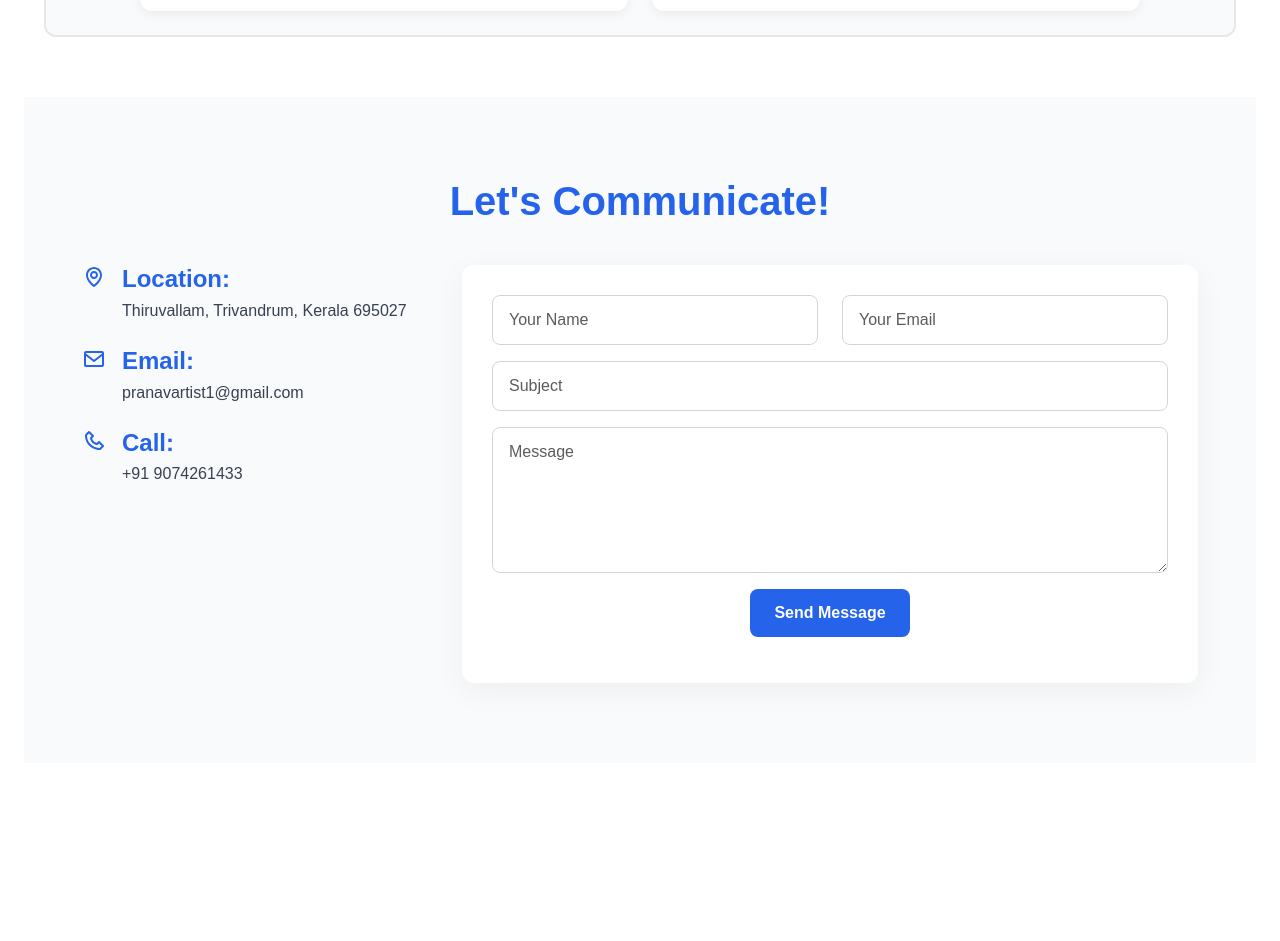
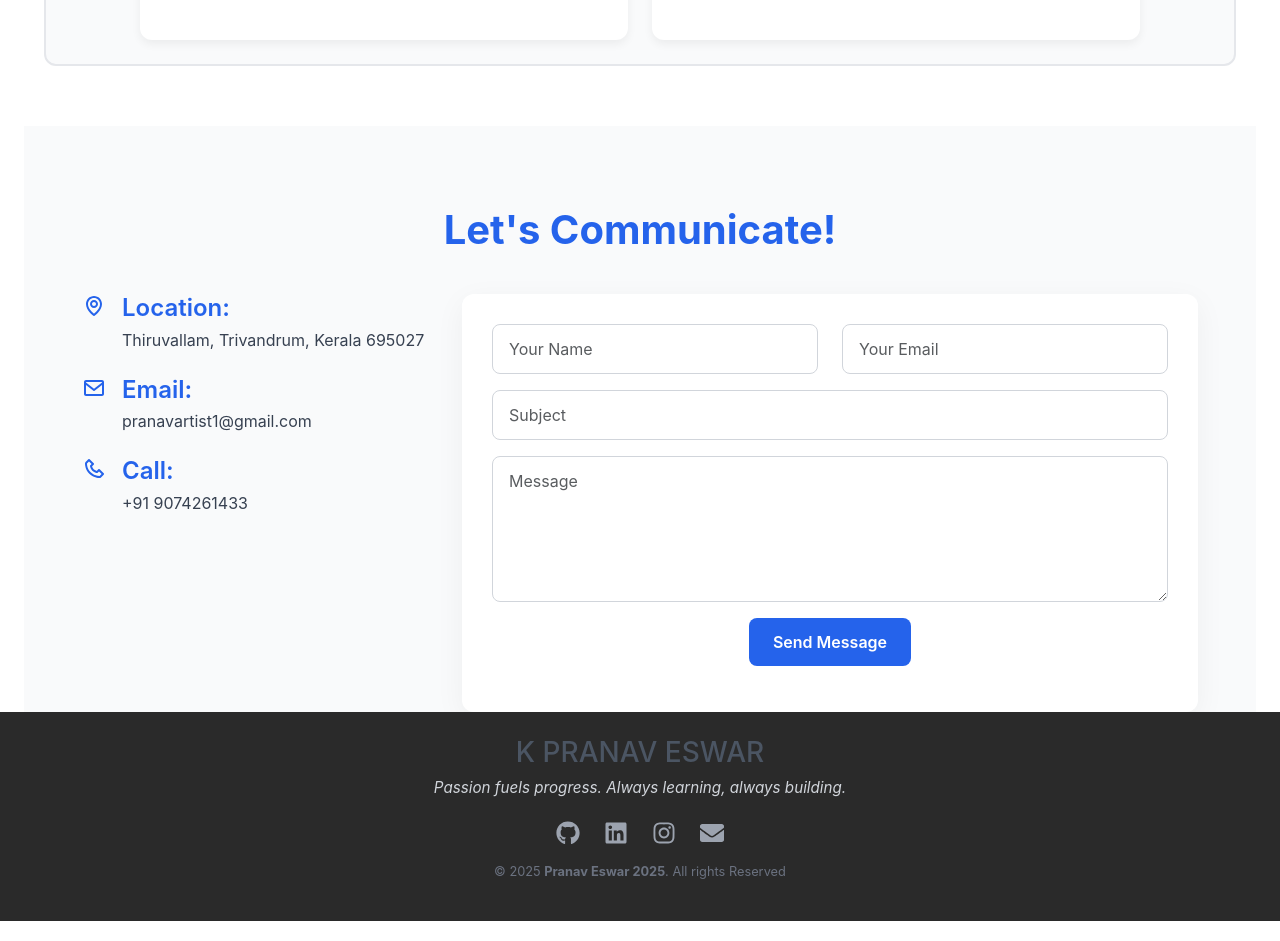
Before and after one commit to K-PranavEswar/K-PranavEswar.github.io, a React (Vite) app: page / in a window 1280 px wide. Shown: the part 5263-6204 px from the top of the page. Built offline with nearby package versions, Linux system fonts and the light colour scheme; a small style sheet from the web is missing.

Commit message:
latest committed

```diff
--- a/src/App.css
+++ b/src/App.css
@@ -9,7 +9,7 @@
 html,
 body {
   width: 100%;
-  height: 100%;
+  min-height: 100vh;
   font-family: 'Inter', sans-serif;
   background-color: #ffffff;
   scroll-behavior: smooth;
@@ -21,24 +21,25 @@ body {
   display: flex;
   flex-direction: column;
   min-height: 100vh;
-  max-width: 1280px;
-  margin: 0 auto;
-  padding: 2rem 1rem;
   width: 100%;
+  margin: 0;
+  padding: 0;
+  box-sizing: border-box;
+  overflow-x: hidden;
 }
 
 /* === Main Content === */
 main {
-  flex-grow: 1;
+  flex: 1 0 auto;
   width: 100%;
 }
 
-/* === Card Styling (Reusable Block) === */
+/* === Card Styling === */
 .card {
   padding: 2em;
   border-radius: 12px;
   box-shadow: 0 4px 12px rgba(0, 0, 0, 0.05);
-  background-color: #f8f9fa;
+  background-color: #ffffff;
   margin-bottom: 2rem;
   transition: transform 0.3s ease;
 }
@@ -56,10 +57,11 @@ footer {
   color: #4b5563;
   font-size: 0.875rem;
   width: 100%;
-  position: relative;
+  margin-top: auto;
   z-index: 10;
 }
 
+/* Footer Text & Icons */
 .footer-quote {
   margin-bottom: 1rem;
   font-size: 0.95rem;
@@ -97,22 +99,72 @@ footer {
   font-size: 0.8rem;
 }
 
+/* === Scroll To Top Button === */
+.scroll-arrow {
+  position: fixed;
+  bottom: 1.5rem;
+  right: 1.5rem;
+  background-color: #2563eb;
+  color: white;
+  border-radius: 50%;
+  padding: 0.9rem;
+  font-size: 1.4rem;
+  cursor: pointer;
+  box-shadow: 0 4px 8px rgba(0, 0, 0, 0.2);
+  z-index: 9999;
+  opacity: 0;
+  pointer-events: none;
+  transition: opacity 0.3s ease, transform 0.3s ease;
+}
+
+.scroll-arrow.show {
+  opacity: 1;
+  pointer-events: auto;
+  transform: translateY(0);
+  animation: fadeInUp 0.3s ease forwards;
+}
+
+.scroll-arrow.hide {
+  opacity: 0;
+  pointer-events: none;
+  animation: fadeOutDown 0.3s ease forwards;
+}
+
+.scroll-arrow:hover {
+  background-color: #1e40af;
+  transform: scale(1.08);
+}
+
+@keyframes fadeInUp {
+  from {
+    opacity: 0;
+    transform: translateY(20px);
+  }
+  to {
+    opacity: 1;
+    transform: translateY(0);
+  }
+}
+
+@keyframes fadeOutDown {
+  from {
+    opacity: 1;
+    transform: translateY(0);
+  }
+  to {
+    opacity: 0;
+    transform: translateY(20px);
+  }
+}
+
 /* === Responsive Breakpoints === */
 @media (max-width: 991px) {
-  #root {
-    padding: 1.5rem 1rem;
-  }
-
   .card {
     padding: 1.5em;
   }
 }
 
 @media (max-width: 576px) {
-  #root {
-    padding: 1.2rem 0.8rem;
-  }
-
   .card {
     padding: 1.2em;
   }
@@ -120,4 +172,15 @@ footer {
   .footer-icons {
     gap: 1rem;
   }
+
+  .footer-quote {
+    font-size: 0.85rem;
+  }
+
+  .scroll-arrow {
+    bottom: 1rem;
+    right: 1rem;
+    font-size: 1.2rem;
+    padding: 0.7rem;
+  }
 }
--- a/src/App.jsx
+++ b/src/App.jsx
@@ -9,7 +9,7 @@ import Contact from './components/Contact';
 import Footer from './components/Footer';
 import Scroll from './components/Scroll';
 import 'bootstrap-icons/font/bootstrap-icons.css';
-
+import './App.css';
 // Animation on Scroll
 import AOS from 'aos';
 import 'aos/dist/aos.css';
@@ -20,7 +20,7 @@ function App() {
   }, []);
 
   return (
-    <div className="flex flex-col min-h-screen font-sans bg-white text-gray-800">
+    <div className="flex flex-col min-h-screen font-sans text-gray-800">
       <Header />
       <main className="flex-1 w-full max-w-7xl px-4 sm:px-6 lg:px-10 py-10 mx-auto">
         <section id="home" data-aos="fade-up">
@@ -46,9 +46,8 @@ function App() {
         <section id="contact" data-aos="fade-up" className="mt-16">
           <Contact />
         </section>
-      </main>
+      </main> <Footer />
       <Scroll />
-      <Footer />
     </div>
   );
 }
--- a/src/components/Footer.jsx
+++ b/src/components/Footer.jsx
@@ -5,6 +5,7 @@ const Footer = () => {
   return (
     <footer className="footer">
       <div className="footer-inner">
+        <h3>K PRANAV ESWAR</h3>
         <p className="footer-quote">
           Passion fuels progress. Always learning, always building.
         </p>
--- a/src/components/css/Contact.css
+++ b/src/components/css/Contact.css
@@ -119,3 +119,15 @@ button[type="submit"]:hover {
     width: 100%;
   }
 }
+.contact-section {
+  padding: 80px 20px;
+  background-color: #f9fafb;
+  text-align: center;
+  opacity: 0;
+  animation: fadeInContact 3s ease forwards;
+
+  /* Ensure no extra height is added */
+  margin-bottom: 0;
+  padding-bottom: 0;
+  overflow: hidden;
+}
--- a/src/components/css/Footer.css
+++ b/src/components/css/Footer.css
@@ -1,19 +1,19 @@
 footer {
-  background-color: #1f1f1f; /* dark neutral */
+  background-color: #1f1f1f;
   color: #9ca3af;
   font-size: 0.875rem;
   position: relative;
   z-index: 10;
-  right:0%;
-  top:500px;
+  width: 100%;
   font-family: 'Inter', sans-serif;
-  width: 100%;
+  margin-top: auto; /* Pushes footer to bottom */
+  padding: 2rem 1rem 1.5rem;
+  box-sizing: border-box;
 }
 
 .footer-inner {
-  max-width: 1200px; /* Or 1200px if you prefer */
+  max-width: 1200px;
   margin: 0 auto;
-  padding: 2rem 1rem;
   text-align: center;
 }
 
@@ -32,6 +32,7 @@ footer {
   justify-content: center;
   gap: 1.5rem;
   margin-bottom: 1rem;
+  flex-wrap: wrap;
 }
 
 .footer-icons a {
@@ -53,3 +54,19 @@ footer {
   font-size: 0.8rem;
   margin-top: 0.5rem;
 }
+
+/* === Responsive Footer Fixes === */
+@media (max-width: 576px) {
+  .footer-quote {
+    font-size: 0.85rem;
+    padding: 0 0.5rem;
+  }
+
+  .footer-icons {
+    gap: 1rem;
+  }
+
+  .footer-text {
+    font-size: 0.75rem;
+  }
+}
--- a/src/components/css/Header.css
+++ b/src/components/css/Header.css
@@ -1,18 +1,18 @@
-/* Sticky full-width transparent header */
 .header {
   position: sticky;
   top: 0;
   left: 0;
   right: 0;
-  z-index: 1000;
-  width: 100%;
+  width: 100vw; /* Force full viewport width */
   background-color: rgba(0, 0, 0, 0.8);
   backdrop-filter: blur(12px);
   -webkit-backdrop-filter: blur(12px);
   box-shadow: 0 2px 8px rgba(0, 0, 0, 0.2);
+  z-index: 1000;
   margin: 0;
   padding: 0;
 }
+
 
 /* Header container stretches full width */
 .header-container {
@@ -141,3 +141,10 @@
     padding: 2rem 1.2rem;
   }
 }
+* {
+  box-sizing: border-box;
+}
+
+body {
+  -webkit-text-size-adjust: 100%;
+}
```
Also changed, not shown: src/components/Portfolio.jsx (added).
